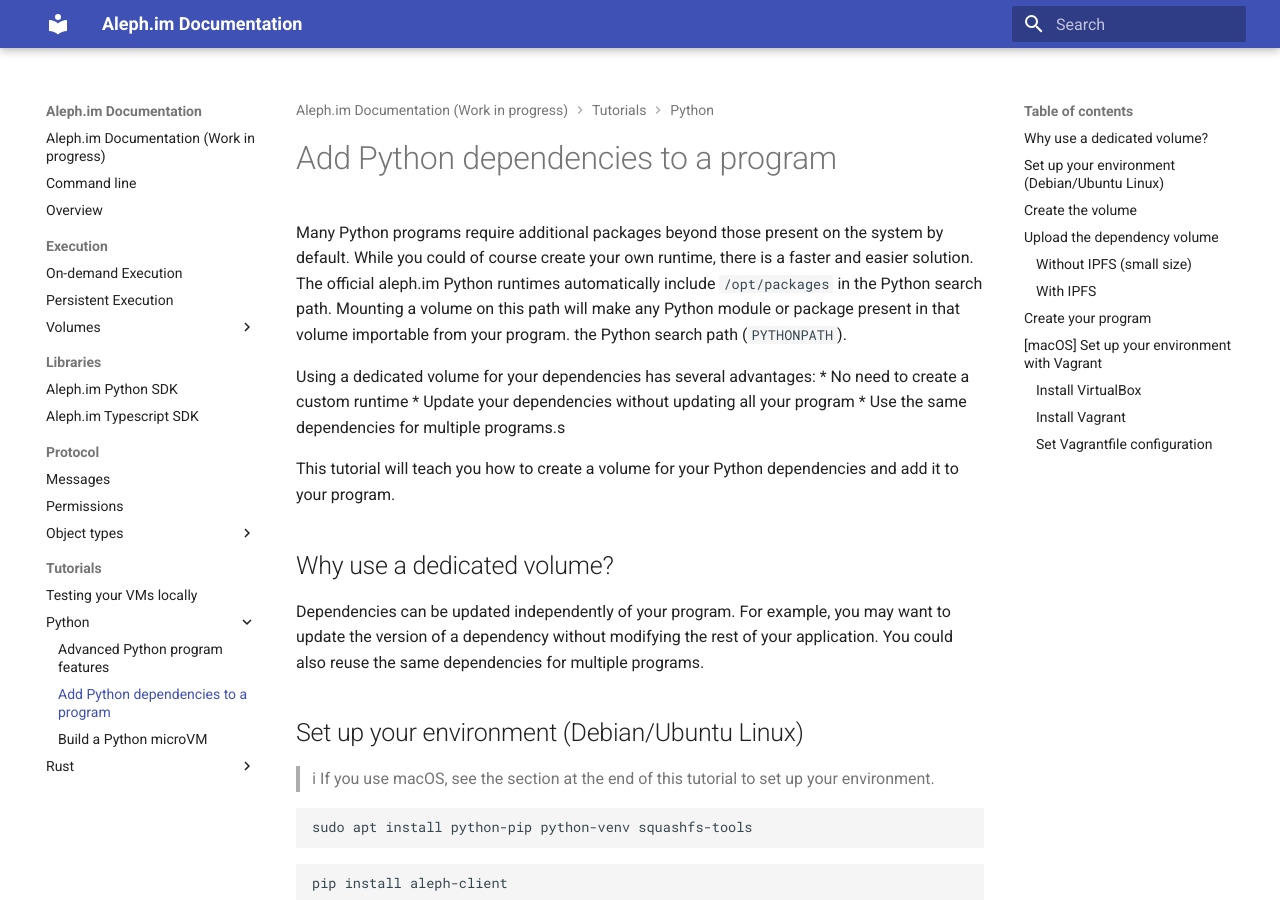
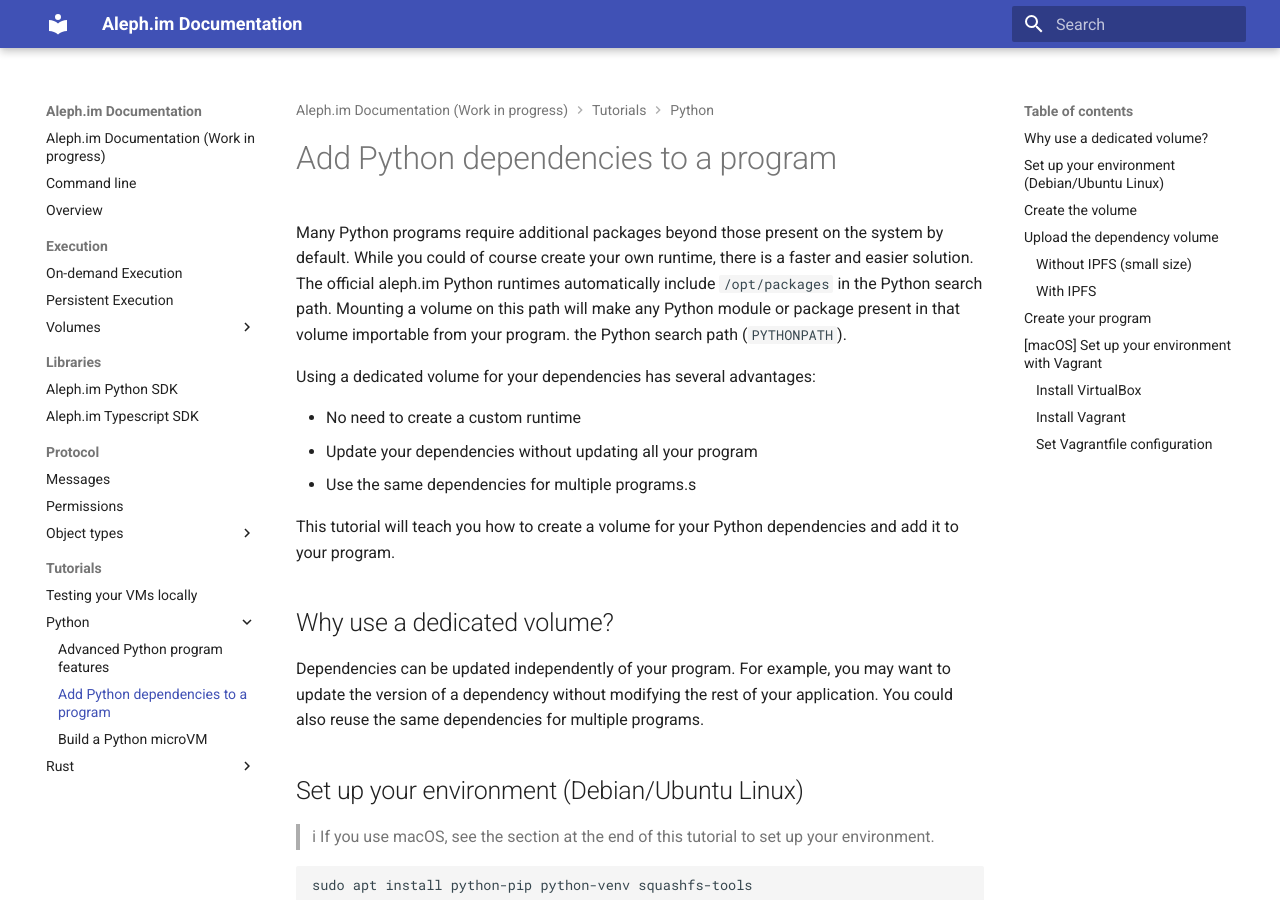
Before and after one commit to aleph-im/aleph-docs, an MkDocs documentation site: the page built from docs/tutorials/python/dependency_volume.md, in a window 1280 px wide and 900 px high. Built offline with MkDocs 1.6.1 and Material for MkDocs 9.7.7, drawn with Linux system fonts in a browser that asks for light colours.

Commit message:
fix list formatting

```diff
--- a/docs/tutorials/python/dependency_volume.md
+++ b/docs/tutorials/python/dependency_volume.md
@@ -6,9 +6,10 @@
 the Python search path (`PYTHONPATH`).
 
 Using a dedicated volume for your dependencies has several advantages:
-* No need to create a custom runtime
-* Update your dependencies without updating all your program
-* Use the same dependencies for multiple programs.s
+
+- No need to create a custom runtime
+- Update your dependencies without updating all your program
+- Use the same dependencies for multiple programs.s
 
 This tutorial will teach you how to create a volume for your Python dependencies
 and add it to your program.
```
